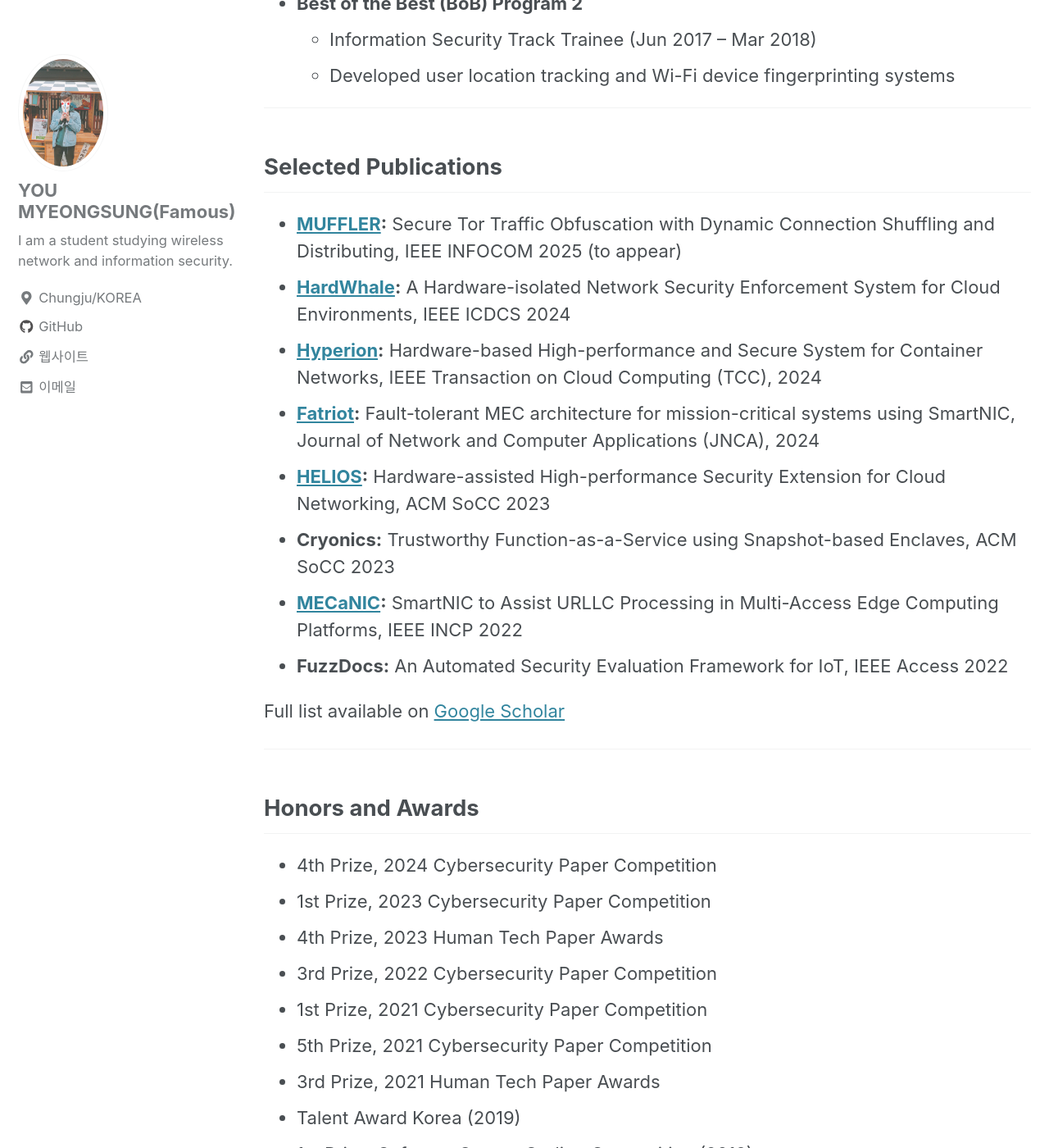
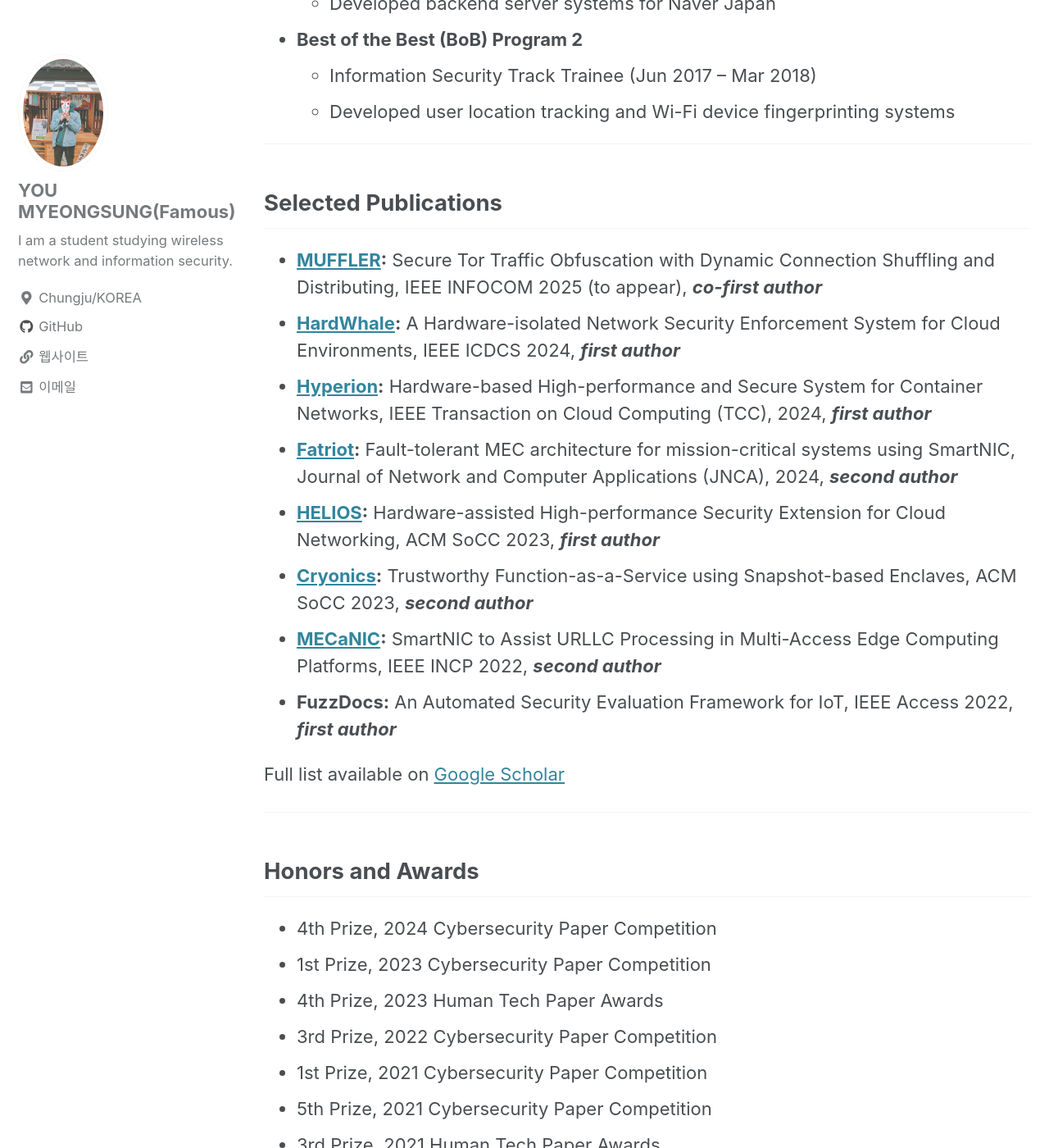
Before and after one commit to Famous7/famous7.github.io, a Jekyll site: the page built from _posts/2018-05-20-cv.md, in a window 1280 px wide and 1400 px high, scrolled down 2034 px. Shown: the whole window at 82% size. Built offline with Jekyll 4.4.1, drawn with Linux system fonts in a browser that asks for light colours; cached includes are drawn as plain includes; nearby versions of some CDN libraries; some of the changed text lies outside the part shown.

Commit message:
Update 2018-05-20-cv.md

```diff
--- a/_posts/2018-05-20-cv.md
+++ b/_posts/2018-05-20-cv.md
@@ -57,14 +58,14 @@ I am a researcher committed to pioneering advancements in cloud networking throu
 ---
 
 ## Selected Publications
-- **[MUFFLER](https://infocom2025.ieee-infocom.org/program/accepted-paper-list-main-conference):** Secure Tor Traffic Obfuscation with Dynamic Connection Shuffling and Distributing, IEEE INFOCOM 2025 (to appear)
-- **[HardWhale](https://ieeexplore.ieee.org/abstract/document/10630989):** A Hardware-isolated Network Security Enforcement System for Cloud Environments, IEEE ICDCS 2024
-- **[Hyperion](https://ieeexplore.ieee.org/abstract/document/10630989):** Hardware-based High-performance and Secure System for Container Networks, IEEE Transaction on Cloud Computing (TCC), 2024
-- **[Fatriot](https://www.sciencedirect.com/science/article/abs/pii/S1084804524001553):** Fault-tolerant MEC architecture for mission-critical systems using SmartNIC, Journal of Network and Computer Applications (JNCA), 2024
-- **[HELIOS](https://dl.acm.org/doi/abs/10.1145/3620678.3624786):** Hardware-assisted High-performance Security Extension for Cloud Networking, ACM SoCC 2023
-- **Cryonics:** Trustworthy Function-as-a-Service using Snapshot-based Enclaves, ACM SoCC 2023
-- **[MECaNIC](https://ieeexplore.ieee.org/abstract/document/9895405):** SmartNIC to Assist URLLC Processing in Multi-Access Edge Computing Platforms, IEEE INCP 2022
-- **FuzzDocs:** An Automated Security Evaluation Framework for IoT, IEEE Access 2022
+- **[MUFFLER](https://infocom2025.ieee-infocom.org/program/accepted-paper-list-main-conference):** Secure Tor Traffic Obfuscation with Dynamic Connection Shuffling and Distributing, IEEE INFOCOM 2025 (to appear), ***co-first author***
+- **[HardWhale](https://ieeexplore.ieee.org/abstract/document/10630989):** A Hardware-isolated Network Security Enforcement System for Cloud Environments, IEEE ICDCS 2024, ***first author***
+- **[Hyperion](https://ieeexplore.ieee.org/abstract/document/10630989):** Hardware-based High-performance and Secure System for Container Networks, IEEE Transaction on Cloud Computing (TCC), 2024, ***first author***
+- **[Fatriot](https://www.sciencedirect.com/science/article/abs/pii/S1084804524001553):** Fault-tolerant MEC architecture for mission-critical systems using SmartNIC, Journal of Network and Computer Applications (JNCA), 2024, ***second author***
+- **[HELIOS](https://dl.acm.org/doi/abs/10.1145/3620678.3624786):** Hardware-assisted High-performance Security Extension for Cloud Networking, ACM SoCC 2023, ***first author***
+- **[Cryonics](https://dl.acm.org/doi/abs/10.1145/3620678.3624789):** Trustworthy Function-as-a-Service using Snapshot-based Enclaves, ACM SoCC 2023,  ***second author***
+- **[MECaNIC](https://ieeexplore.ieee.org/abstract/document/9895405):** SmartNIC to Assist URLLC Processing in Multi-Access Edge Computing Platforms, IEEE INCP 2022,  ***second author***
+- **FuzzDocs:** An Automated Security Evaluation Framework for IoT, IEEE Access 2022, ***first author***
 
 Full list available on [Google Scholar](https://scholar.google.com/citations?hl=ko&user=zfB3C4kAAAAJ)
 
@@ -78,7 +79,7 @@ Full list available on [Google Scholar](https://scholar.google.com/citations?hl=
 - 1st Prize, 2021 Cybersecurity Paper Competition
 - 5th Prize, 2021 Cybersecurity Paper Competition
 - 3rd Prize, 2021 Human Tech Paper Awards
-- Talent Award Korea (2019)
+- [Talent Award Korea](https://ko.wikipedia.org/wiki/%EB%8C%80%ED%95%9C%EB%AF%BC%EA%B5%AD%EC%9D%B8%EC%9E%AC%EC%83%81) (2019)
 - 1st Prize, Software Secure Coding Competition (2018)
 - Best 10 Award, Best of the Best (BoB) Program (2018)
 
```
Also changed, not shown: other parts of _posts/2018-05-20-cv.md (+2 -1 lines).
